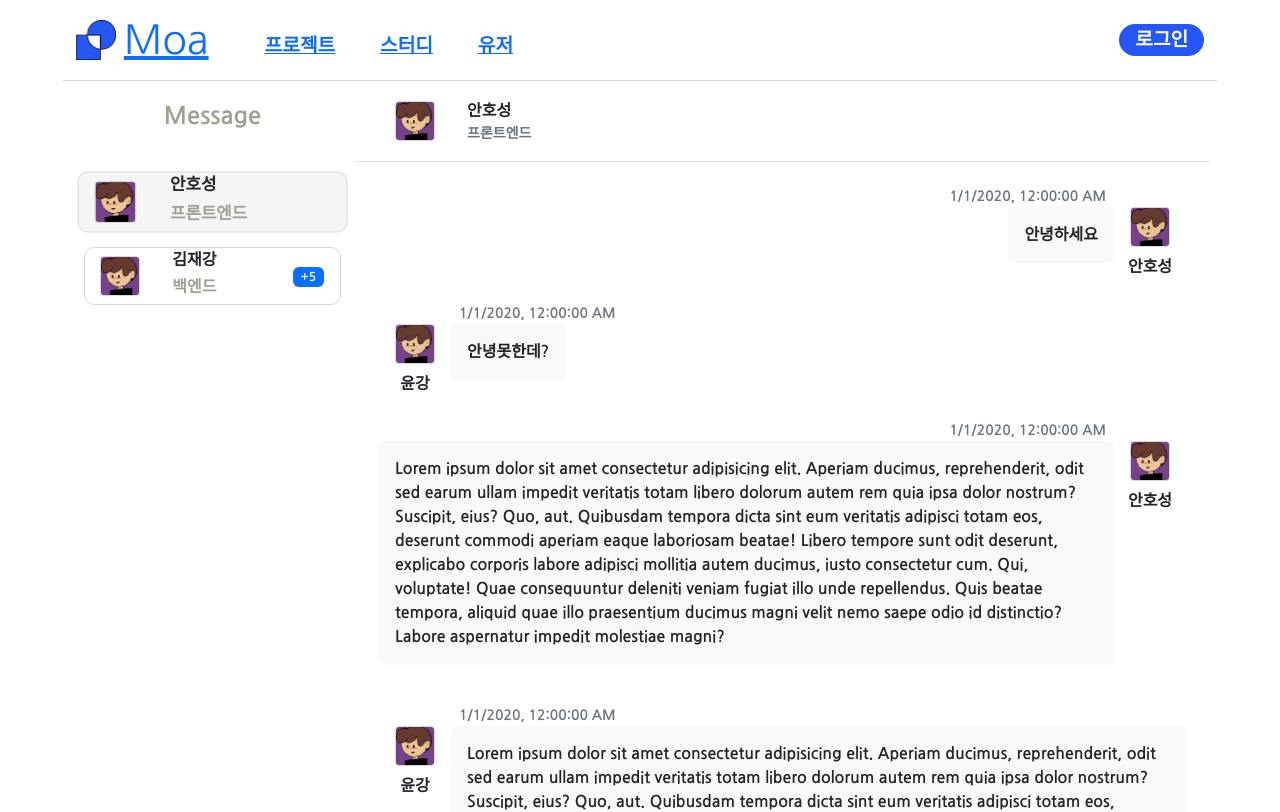
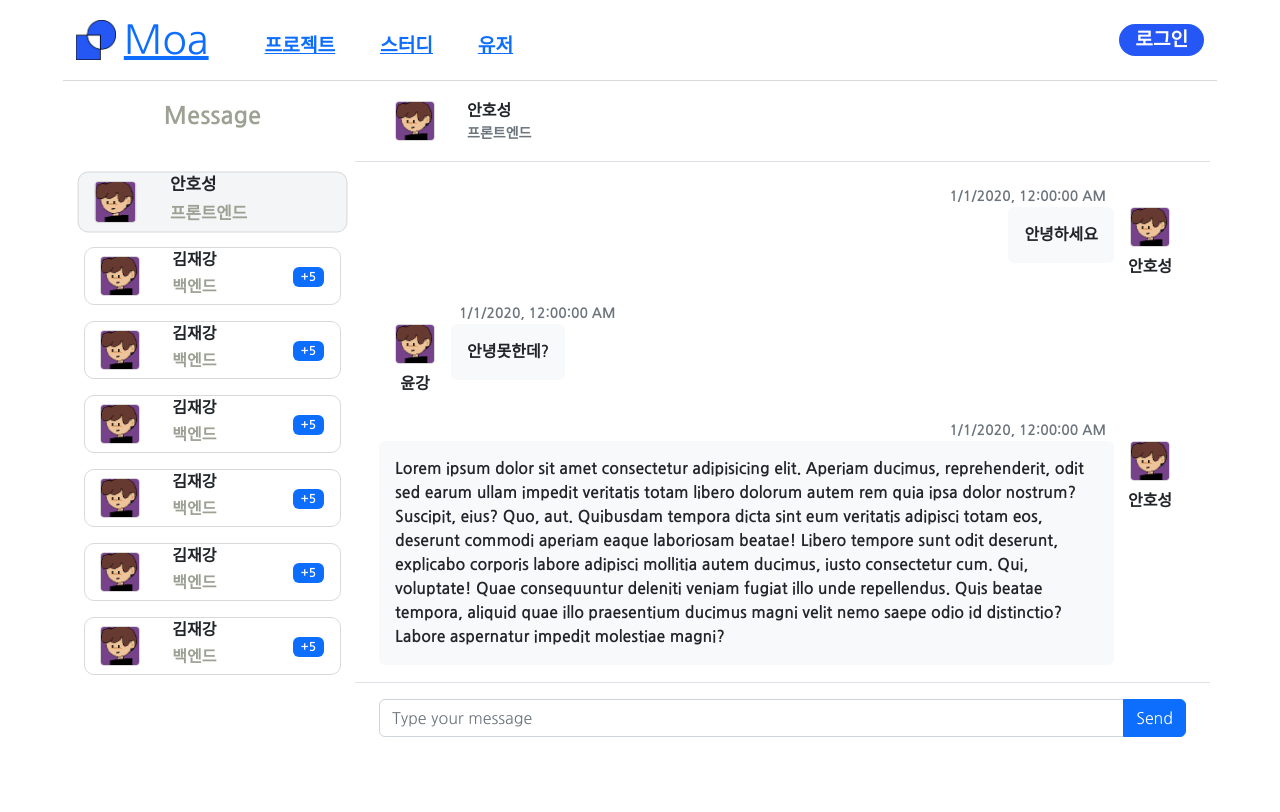
Before and after one commit to Moa-dev-team/Moa-frontend, a React (Create React App) app in the folder frontend/: page / in a window 1280 px wide. Shown: the top 812 px of the page. Built offline with nearby package versions, Linux system fonts and the light colour scheme.

Commit message:
fix : MessagePage 에 userlist 와 chatlist 가 scroll되게 함

```diff
--- a/frontend/src/components/messages/Message.jsx
+++ b/frontend/src/components/messages/Message.jsx
@@ -21,6 +21,60 @@ export default function Message() {
                     username="안호성"
                     job="프론트엔드"
                     isSelected={true}
+                  />
+                  <MessageUserProfile
+                    username="김재강"
+                    job="백엔드"
+                    isSelected={false}
+                    count="5"
+                  />
+                  <MessageUserProfile
+                    username="김재강"
+                    job="백엔드"
+                    isSelected={false}
+                    count="5"
+                  />
+                  <MessageUserProfile
+                    username="김재강"
+                    job="백엔드"
+                    isSelected={false}
+                    count="5"
+                  />
+                  <MessageUserProfile
+                    username="김재강"
+                    job="백엔드"
+                    isSelected={false}
+                    count="5"
+                  />
+                  <MessageUserProfile
+                    username="김재강"
+                    job="백엔드"
+                    isSelected={false}
+                    count="5"
+                  />
+                  <MessageUserProfile
+                    username="김재강"
+                    job="백엔드"
+                    isSelected={false}
+                    count="5"
+                  />
+                  <MessageUserProfile
+                    username="김재강"
+                    job="백엔드"
+                    isSelected={false}
+                    count="5"
+                  />
+                  <MessageUserProfile
+                    username="김재강"
+                    job="백엔드"
+                    isSelected={false}
+                    count="5"
+                  />
+                  <MessageUserProfile
+                    username="김재강"
+                    job="백엔드"
+                    isSelected={false}
+                    count="5"
                   />
                   <MessageUserProfile
                     username="김재강"
@@ -79,6 +133,21 @@ export default function Message() {
                       name="윤강"
                       date={new Date("2020-01-01")}
                     />
+                    <ChatRight
+                      text="Lorem ipsum dolor sit amet consectetur adipisicing elit. Aperiam ducimus, reprehenderit, odit sed earum ullam impedit veritatis totam libero dolorum autem rem quia ipsa dolor nostrum? Suscipit, eius? Quo, aut.
+                      Quibusdam tempora dicta sint eum veritatis adipisci totam eos, deserunt commodi aperiam eaque laboriosam beatae! Libero tempore sunt odit deserunt, explicabo corporis labore adipisci mollitia autem ducimus, iusto consectetur cum.
+                      Qui, voluptate! Quae consequuntur deleniti veniam fugiat illo unde repellendus. Quis beatae tempora, aliquid quae illo praesentium ducimus magni velit nemo saepe odio id distinctio? Labore aspernatur impedit molestiae magni?"
+                      image={image}
+                      name="안호성"
+                      date={new Date("2020-01-01")}
+                    />
+                    <ChatLeft
+                      text="Lorem ipsum dolor sit amet consectetur adipisicing elit. Aperiam ducimus, reprehenderit, odit sed earum ullam impedit veritatis totam libero dolorum autem rem quia ipsa dolor nostrum? Suscipit, eius? Quo, aut.
+                      Quibusdam tempora dicta sint eum veritatis adipisci totam eos, deserunt commodi aperiam eaque laboriosam beatae! Libero tempore sunt odit deserunt, explicabo corporis labore adipisci mollitia autem ducimus, iusto consectetur cum?"
+                      image={image}
+                      name="윤강"
+                      date={new Date("2020-01-01")}
+                    />
                   </div>
                 </div>
 
--- a/frontend/src/components/messages/Message.module.css
+++ b/frontend/src/components/messages/Message.module.css
@@ -9,14 +9,15 @@
 }
 
 .user-list {
-    max-height: 800px;
+    max-height: 65vh;
     overflow-y: scroll;
+    padding-bottom: 3rem;
 }
 
 .chat-messages {
     display: flex;
     flex-direction: column;
-    max-height: 800px;
+    max-height: 65vh;
     overflow-y: scroll
 }
 
```
Also changed, not shown: 1 other file (tests, documents, lock files or other folders).
